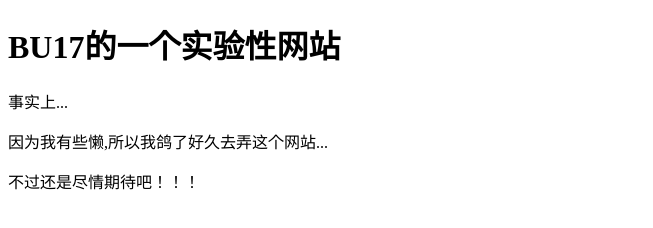
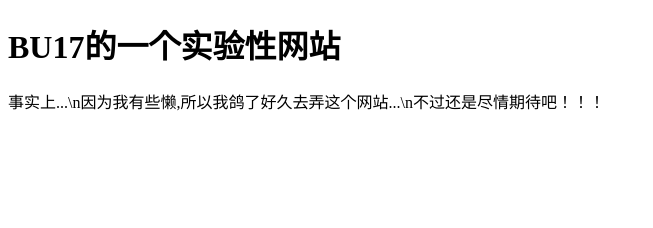
Before and after one commit to BU17-maker/BU17-maker.github.io, a plain HTML site: page index.html in a window 1280 px wide. Shown: the whole page, without its empty margins (0-653 px from the left). Drawn offline with Linux system fonts and the light colour scheme.

Commit message:
Update index.html

```diff
--- a/index.html
+++ b/index.html
@@ -14,9 +14,7 @@
 
 
     <h1>BU17的一个实验性网站</h1>
-    <p>事实上...</p>
-    <p>因为我有些懒,所以我鸽了好久去弄这个网站...</p>
-    <p>不过还是尽情期待吧！！！</p>
+    <p>事实上...\n因为我有些懒,所以我鸽了好久去弄这个网站...\n不过还是尽情期待吧！！！</p>
 
 
 
```
